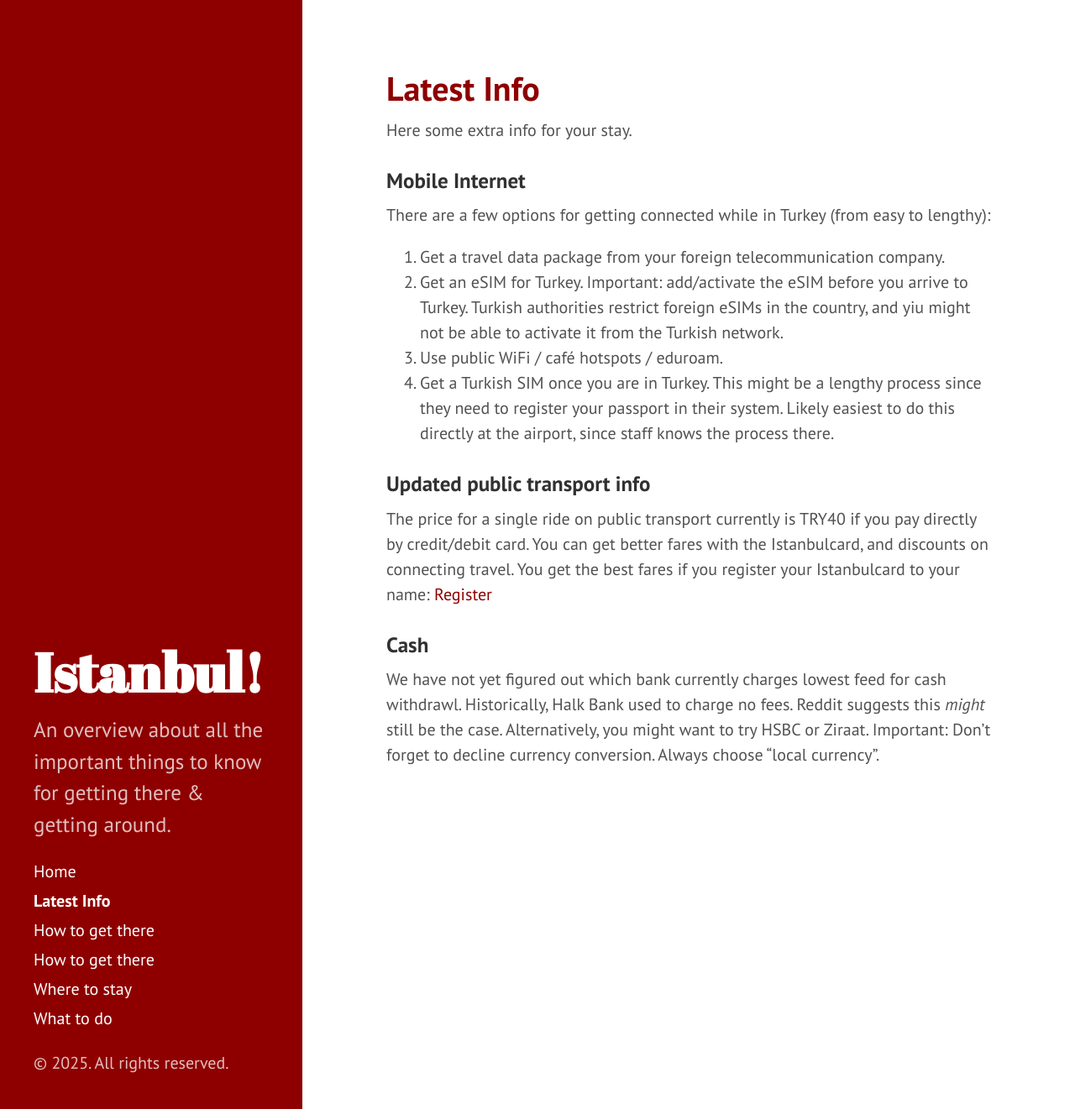
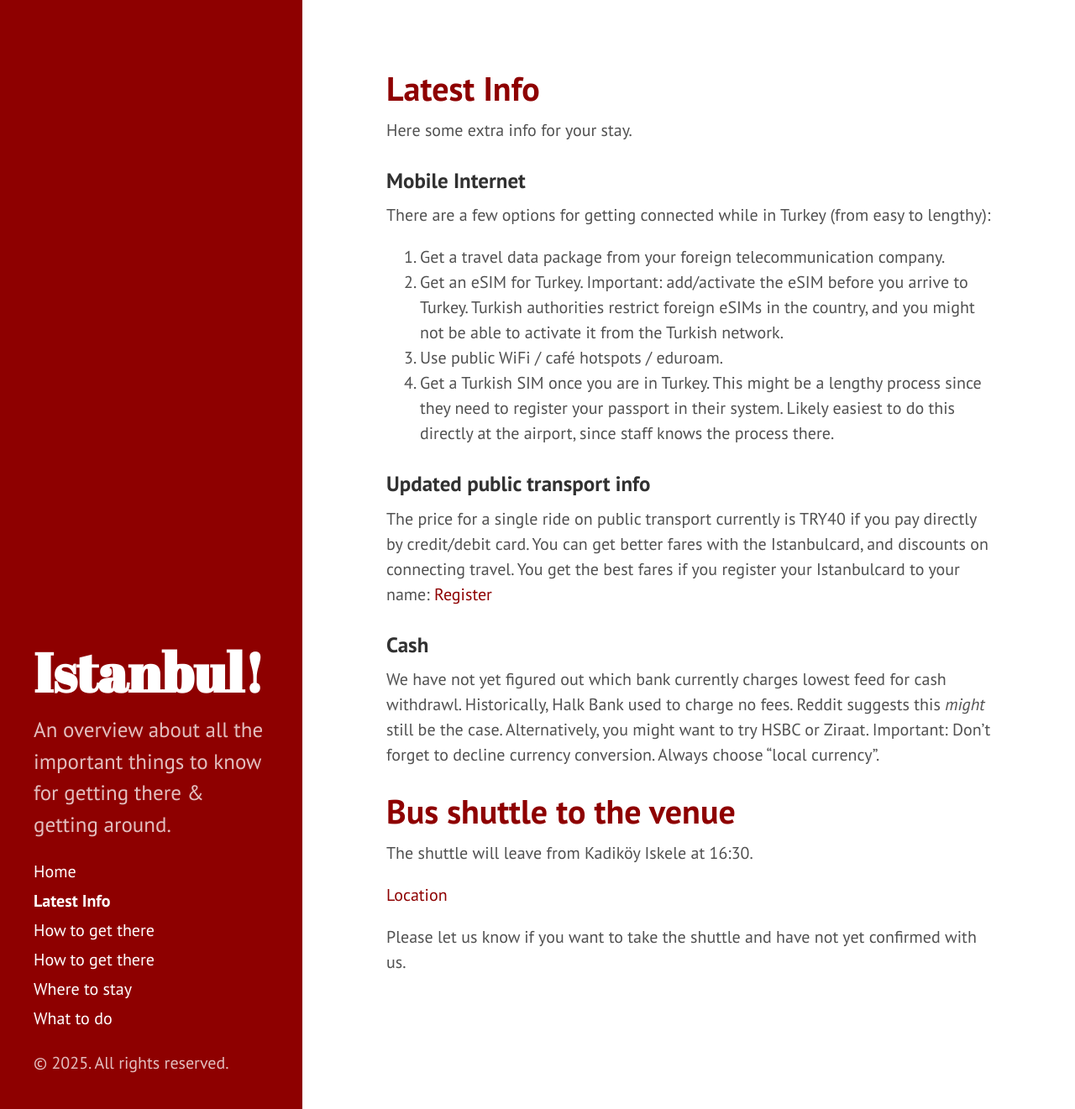
Before and after one commit to ykcelebrations/ykcelebrations.github.io, a Jekyll site: the page built from 00_usefulinfo.md, in a window 1280 px wide and 1321 px high. Shown: the whole window at 84% size. Built offline with Jekyll 4.4.1, drawn with Linux system fonts in a browser that asks for light colours.

Commit message:
added info

```diff
--- a/00_usefulinfo.md
+++ b/00_usefulinfo.md
@@ -9,7 +9,7 @@ Here some extra info for your stay.
 There are a few options for getting connected while in Turkey (from easy to lengthy):
 1. Get a travel data package from your foreign telecommunication company.
 2. Get an eSIM for Turkey.
-Important: add/activate the eSIM before you arrive to Turkey. Turkish authorities restrict foreign eSIMs in the country, and yiu might not be able to activate it from the Turkish network.
+Important: add/activate the eSIM before you arrive to Turkey. Turkish authorities restrict foreign eSIMs in the country, and you might not be able to activate it from the Turkish network.
 3. Use public WiFi / café hotspots / eduroam.
 4. Get a Turkish SIM once you are in Turkey.
 This might be a lengthy process since they need to register your passport in their system. Likely easiest to do this directly at the airport, since staff knows the process there.
@@ -21,3 +21,11 @@ The price for a single ride on public transport currently is TRY40 if you pay di
 
 ### Cash
 We have not yet figured out which bank currently charges lowest feed for cash withdrawl. Historically, Halk Bank used to charge no fees. Reddit suggests this _might_ still be the case. Alternatively, you might want to try HSBC or Ziraat. Important: Don't forget to decline currency conversion. Always choose "local currency".
+
+
+# Bus shuttle to the venue
+The shuttle will leave from Kadiköy Iskele at 16:30.
+
+[Location](https://maps.app.goo.gl/hhigkYvFwXcahphr8?g_st=aw)
+
+Please let us know if you want to take the shuttle and have not yet confirmed with us.
```
